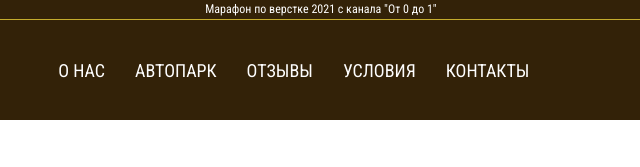
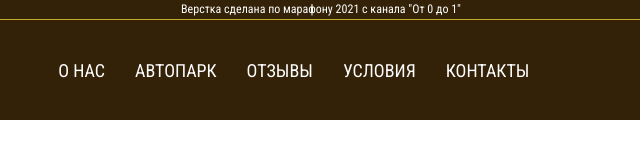
Before and after one commit to Vidrimers/portfolio.0to1.marathon-2021--carsharing, a plain HTML site: page index.html in a window 1280 px wide. Shown: the top 167 px of the page, 319-959 px from the left. Drawn offline with nearby package versions, Linux system fonts and the light colour scheme.

Commit message:
new commit $

```diff
--- a/index.html
+++ b/index.html
@@ -15,7 +15,8 @@
 </head>
 
 <body>
-  <a class="marathon" target="_blank" href="https://www.youtube.com/watch?v=DEj6IvZLFUM">Марафон по верстке 2021 с
+  <a class="marathon" target="_blank" href="https://www.youtube.com/watch?v=DEj6IvZLFUM">Верстка сделана по марафону
+    2021 с
     канала "От 0 до 1"
   </a>
   <header class="header">
```
